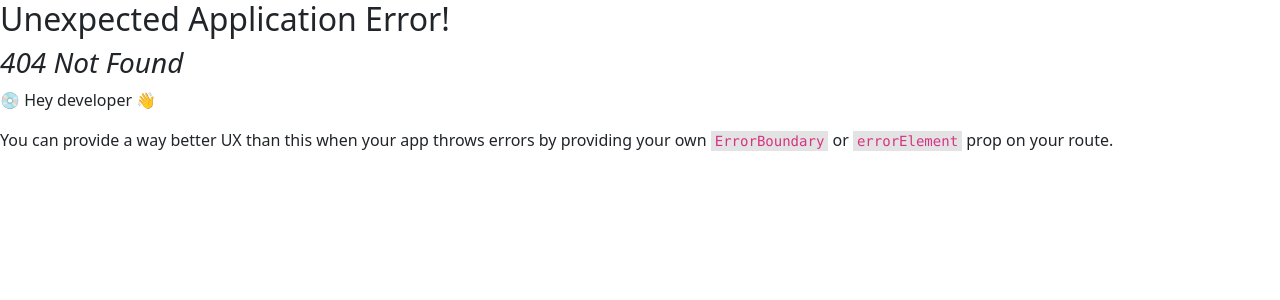
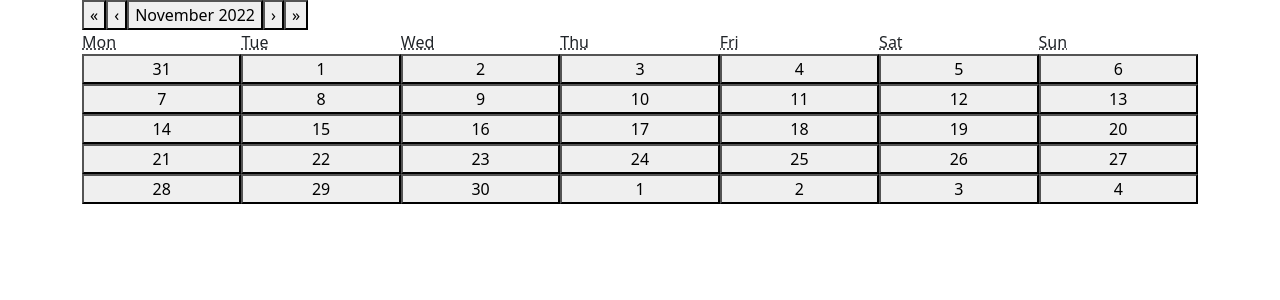
Before and after one commit to RizkyFadhilla/rumah-sandar-client, a React (Create React App) app in the folder rumah-sandar-app/: page /schedule in a window 1280 px wide. Before the commit this address had no page. Shown: the top 300 px of the page. Built offline with nearby package versions, Linux system fonts and the light colour scheme.

Commit message:
20% proggress

```diff
--- a/rumah-sandar-app/src/pages/Schedule.js
+++ b/rumah-sandar-app/src/pages/Schedule.js
@@ -1,6 +1,19 @@
+import { useState } from "react";
+import { Container } from "react-bootstrap";
+import Calendar from 'react-calendar';
 
 export default function Schedule() {
+    const [value, onChange] = useState(new Date());
+    console.log(value, '<<<<<< INI VALUE')
     return (
+        <>
+        <Container>
 
+        <div>
+      <Calendar onChange={onChange} value={value} />
+    </div>
+        </Container>
+
+        </>
     )
 }
--- a/rumah-sandar-app/src/route/index.js
+++ b/rumah-sandar-app/src/route/index.js
@@ -1,6 +1,7 @@
 import {createBrowserRouter} from 'react-router-dom'
 import LandingPage from '../pages/LandingPages'
 import OrphansList from '../pages/OrphansList'
+import Schedule from '../pages/Schedule'
 
 const router =  createBrowserRouter([
     {
@@ -10,6 +11,10 @@ const router =  createBrowserRouter([
     {
         path: '/orphansList',
         element: <OrphansList/>
+    },
+    {
+        path:'/schedule',
+        element: <Schedule/>
     }
 ])
 
```
